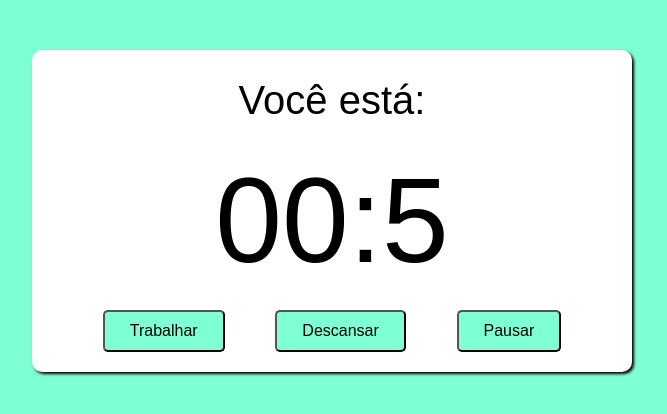
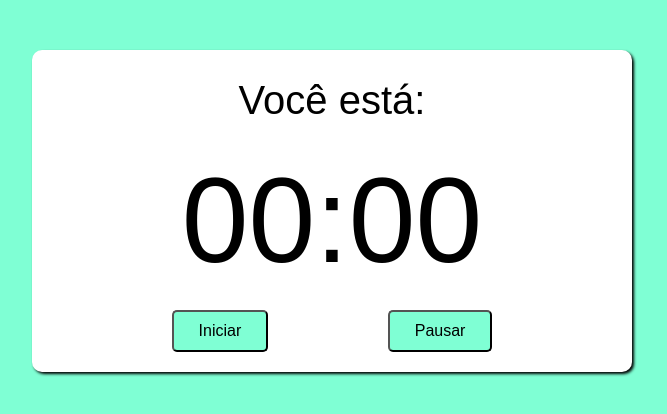
Before and after one commit to Giovanniguidace/pomodoro-app, a React (Create React App) app: page / in a window 1280 px wide. Shown: the top 414 px of the page, without its empty margins (308-975 px from the left). Built offline with nearby package versions, Linux system fonts and the light colour scheme.

Commit message:
Ajustando clock alternando trabalho e descanso

```diff
--- a/src/pages/home/clock/index.tsx
+++ b/src/pages/home/clock/index.tsx
@@ -3,12 +3,13 @@ import './index.css'
 
 interface Props {
     startTimer: boolean;
+    setStartTimer: (timer: boolean) => void;
     totalSeconds: number;
-    setEndTimer: any;
+    setEndTimer: (timer: boolean) => void;
 }
 
 export function Clock(props: Props): JSX.Element {
-    const [count, setCount] = React.useState(props.totalSeconds);
+    const [count, setCount] = React.useState(0);
     const [timer, setTimer] = React.useState("00:00");
 
     const pomodoroTimer = useCallback((count: number) => {
@@ -30,19 +31,31 @@ export function Clock(props: Props): JSX.Element {
         setTimer(`${minutes}:${seconds}`);
     }, [])
 
+    const configureCount = useCallback(() => {
+        setCount(props.totalSeconds);
+    },[
+        setCount,
+        props.totalSeconds,
+    ]);
+
 
     useEffect(() => {
-        pomodoroTimer(count);
+        if(!props.startTimer){
+            configureCount();
+        }
+
         if(props.startTimer){
+            pomodoroTimer(count);
             const intervalId = setInterval(() => {
                 setCount((prev) => prev - 1);
             }, 1000);
+            if(count === 0){
+                props.setStartTimer(false);
+                props.setEndTimer(true);
+            }
             return () => clearInterval(intervalId);
         }
-        if(count === 0){
-            props.setEndTimer(true);
-        }
-    }, [props.startTimer, count, pomodoroTimer, props.setEndTimer]);
+    }, [props.startTimer, count, pomodoroTimer, props.setEndTimer, props.setStartTimer]);
 
     return (
         <>
--- a/src/pages/home/options/index.tsx
+++ b/src/pages/home/options/index.tsx
@@ -5,8 +5,7 @@ import './index.css'
 
 
 interface Props {
-    configureWork?: () => void;
-    configureRest?: () => void;
+    configureStartPomodoro?: () => void;
 }
 
 function configureWork(): void{
@@ -25,8 +24,7 @@ export function Options(props: Props): JSX.Element {
 
     return (
         <div className={"options"}>
-            <Button text={"Trabalhar"} className={"primary"} onClick={props.configureWork}></Button>
-            <Button text={"Descansar"} className={"primary"} onClick={props.configureRest}></Button>
+            <Button text={"Iniciar"} className={"primary"} onClick={props.configureStartPomodoro}></Button>
             <Button text={"Pausar"} className={"primary"} onClick={() => configurePlayPause()}></Button>
         </div>
 
--- a/src/pages/home/pomodoro.tsx
+++ b/src/pages/home/pomodoro.tsx
@@ -10,6 +10,7 @@ interface Props{
 }
 
 export function Pomodoro(props: Props): JSX.Element {
+    const [startPomodoro, setStartPomodoro] = React.useState(false);
     const [working, setWorking] = React.useState(false);
     const [resting, setResting] = React.useState(false);
     const [status, setStatus] = React.useState("");
@@ -22,68 +23,90 @@ export function Pomodoro(props: Props): JSX.Element {
 
     /*AJUSTANDO O CLOCK EM RELAÇÃO AO TÉRMINO DO CRONOMETRO*/
 
-    const configureWork = useCallback(() => {
+    const configureClock = useCallback((seconds: number) => {
+        setEndTimer(false);
+        setTotalSeconds(seconds);
+        setStartTimer(true);
+    },[
+        setStartTimer,
+        setEndTimer,
+        setTotalSeconds,
+    ])
+
+    const configureStartPomodoro = useCallback(() => {
             setWorking(true);
             setResting(false);
-            setStartTimer(true);
+            document.body.classList.add('working');
+            setStatus("Trabalhando")
+            configureClock(5);
         }, [
+            setStartTimer,
             setWorking,
             setResting,
-            setStartTimer
+            configureClock,
         ]
     );
 
-    const configureRest = useCallback(() => {
+    const configureRest = useCallback((endTimer: boolean) => {
+        if(endTimer){
+            document.body.classList.remove('working');
+            setStatus("Descansando")
+            setResting(true);
             setWorking(false);
-            setResting(true);
-            setStartTimer(false);
+            configureClock(5);
+        }
+    }, [
+        setStatus,
+        setResting,
+        setWorking,
+        configureClock
+    ])
+
+    const configureWork = useCallback((endTimer: boolean) => {
+        if(endTimer) {
+            document.body.classList.add('working');
+            setStatus("Trabalhando")
+            setWorking(true);
+            setResting(false);
+            configureClock(5);
+        }
         }, [
+            setStatus,
+            setResting,
             setWorking,
-            setResting,
-            setStartTimer
+            configureClock
         ]
     );
 
     useEffect(() => {
-        if(working){
-            document.body.classList.add('working');
-            setStatus("Trabalhando")
-        }
-        if(resting){
-            document.body.classList.remove('working');
-            setStatus("Descansando")
+       if(working){
+            configureRest(endTimer);
+           console.log("Working");
         }
 
-        if(endTimer && totalSeconds == 5){
-            setStartTimer(false);
-            setCompletedCycles(completedCycles+1);
-            setFullWorkingTime(fullWorkingTime+25);
-            setTotalSeconds(300);
-            setEndTimer(false);
-            setStartTimer(true);
-        }
-
-        if(endTimer && totalSeconds == 2){
-            setStartTimer(false);
-            setTotalSeconds(1500);
-            setEndTimer(false);
-            setStartTimer(true);
+        if(resting){
+            console.log("Resting");
+            configureWork(endTimer);
         }
 
     }, [
         working,
-        resting
+        resting,
+        endTimer,
+        configureRest,
+        configureWork,
     ]);
     return (
         <div className="pomodoro">
             <Status status={status}></Status>
             <Clock
                 startTimer={startTimer}
+                setStartTimer={setStartTimer}
                 setEndTimer={setEndTimer}
                 totalSeconds={totalSeconds}
             >
             </Clock>
-            <Options configureRest={configureRest} configureWork={configureWork} ></Options>
+            <Options configureStartPomodoro={configureStartPomodoro}></Options>
 
     </div>)
 }
```
